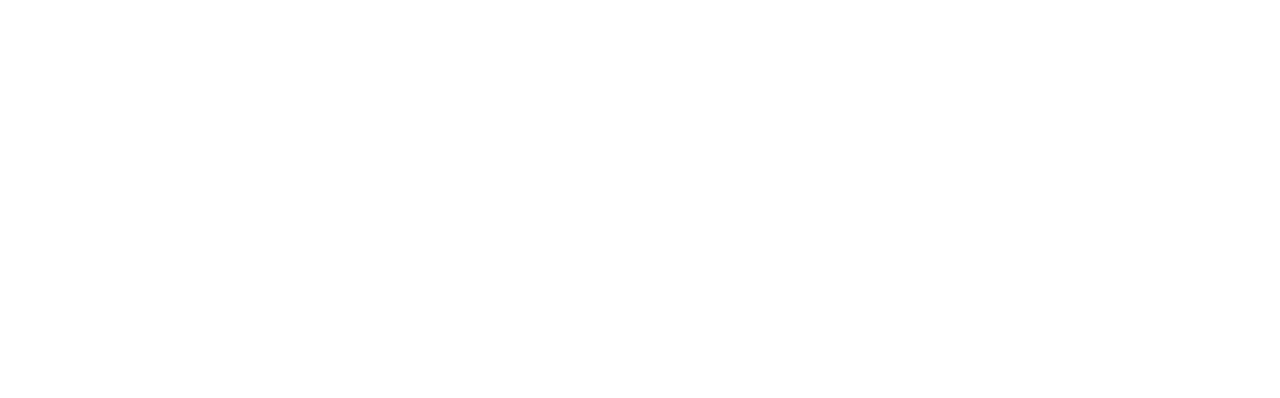
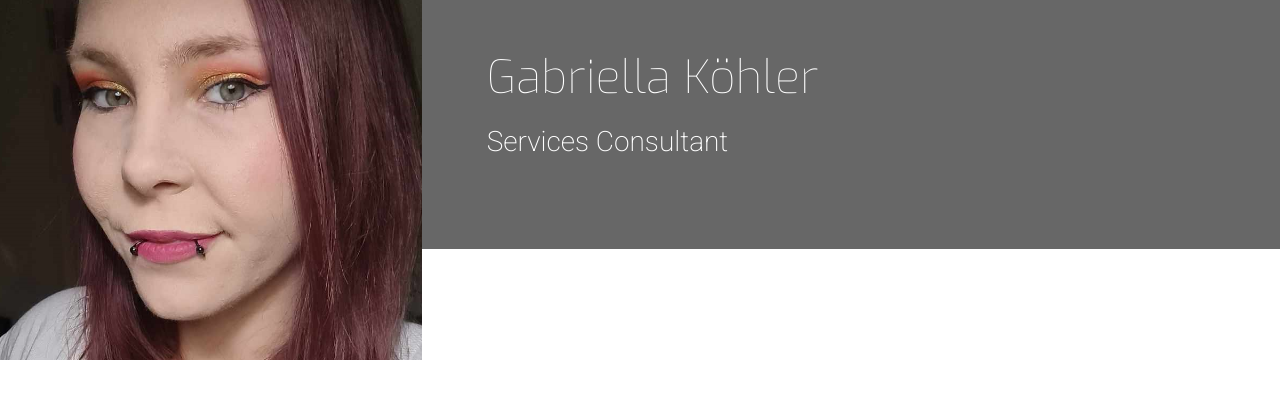
Before and after one commit to Jikazu/resume, a plain HTML site: page index.html in a window 1280 px wide. Drawn offline with nearby package versions, Linux system fonts and the light colour scheme.

Commit message:
added styling  to header

```diff
--- a/assets/css/style.css
+++ b/assets/css/style.css
@@ -0,0 +1,43 @@
+@import url('https://fonts.googleapis.com/css?family=Roboto:100,200,300,400,500,600,700|Exo:100,200,300,400,500,600,700');
+/* --------------------------------- Colours */
+.bg-color-name-title {
+    background-color: #676767;
+}
+
+/* --------------------------------- Heading */
+
+header {
+    margin: 0;
+}
+
+.heading {
+    margin-left: 50px;
+}
+
+.logo {
+    background: url("../images/gabs.jpg");
+    background-position: center;
+    background-repeat: no-repeat;
+    background-size: cover;
+    min-height: 360px;
+    transition: all .5s ease-in-out;
+    -moz-transition: all .5s ease-in-out;
+    -webkit-transition: all .5s ease-in-out;
+}
+
+.name {
+    font-family: "Exo", sans-serif;
+    font-weight: 100;
+    font-size: 46px;
+    margin-top: 50px;
+    color: #fff;
+}
+
+.title {
+    font-family: "Roboto", sans-serif;
+    font-weight: 200;
+    font-size: 28px;
+    margin-top: 20px;
+    margin-bottom: 90px;
+    color: #fff;
+}
--- a/index.html
+++ b/index.html
@@ -5,11 +5,25 @@
     <meta name="viewport" content="width=device-width, initial-scale=1.0">
     <link rel="stylesheet" href="https://maxcdn.bootstrapcdn.com/bootstrap/4.1.3/css/bootstrap.min.css">
     <script src="https://kit.fontawesome.com/f215e5d155.js" crossorigin="anonymous"></script>
+    <link rel="stylesheet" href="assets/css/style.css" type="text/css" />
     <title>Gabriella</title>
 </head>
 <body>
     <header>
+        <div class="row">
+            <a href="index.html" class="col-md-4 logo">
 
+            </a>
+            <div class="col-md-8">
+                <div class="row bg-color-name-title">
+                    <div class="col heading">
+                        <h1 class="name">Gabriella Köhler</h1>
+                        <h2 class="title">Services Consultant</h2>
+                    </div>
+                </div>
+
+            </div>
+        </div>
     </header>
     <section>
 
```
Also changed, not shown: assets/images/gabs.jpg (added).
